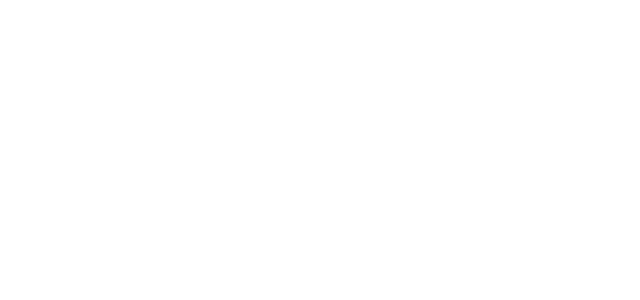
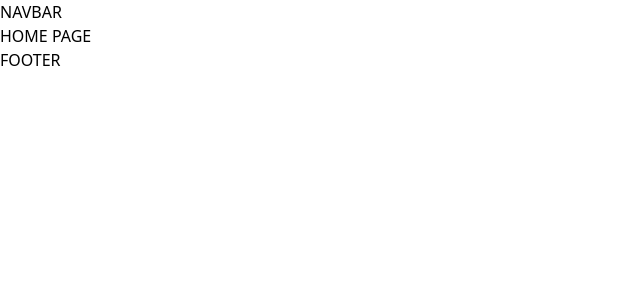
Before and after one commit to Nikolaevmar/itserviceskn, a React (Create React App) app: page / in a window 1280 px wide. Shown: the top 300 px of the page, without its empty margins (0-640 px from the left). Built offline with nearby package versions, Linux system fonts and the light colour scheme.

Commit message:
set up router

```diff
--- a/src/App.js
+++ b/src/App.js
@@ -1,9 +1,27 @@
 import { BrowserRouter, Route, Routes, Navigate } from "react-router-dom";
+
+//Pages and components
+import Apply from './pages/Apply'
+import Contacts from './pages/Contacts'
+import Home from './pages/Home'
+import Pricing from './pages/Pricing'
+import Navbar from './components/Navbar'
+import Footer from './components/Footer'
 
 function App() {
   return (
     <div className="App">
-
+      <BrowserRouter>
+      <Navbar/>
+      <Routes>
+        <Route path="/" element={<Home/>} />
+        <Route path="/apply" element={<Apply/>} />
+        <Route path="/contacts" element={<Contacts/>} />
+        <Route path="/pricing" element={<Pricing/>} />
+        <Route path="*" element={<Navigate to="/" />} />
+      </Routes>
+      </BrowserRouter>
+      <Footer/>
     </div>
   );
 }
--- a/src/components/Footer.js
+++ b/src/components/Footer.js
@@ -0,0 +1,9 @@
+import React from 'react'
+
+export default function Footer() {
+    return (
+        <div>
+            FOOTER
+        </div>
+    )
+}
--- a/src/components/Navbar.js
+++ b/src/components/Navbar.js
@@ -0,0 +1,9 @@
+import React from 'react'
+
+export default function Navbar() {
+    return (
+        <div>
+            NAVBAR
+        </div>
+    )
+}
--- a/src/pages/Apply.js
+++ b/src/pages/Apply.js
@@ -0,0 +1,9 @@
+import React from 'react'
+
+export default function Apply() {
+    return (
+        <div>
+            apply
+        </div>
+    )
+}
--- a/src/pages/Contacts.js
+++ b/src/pages/Contacts.js
@@ -0,0 +1,9 @@
+import React from 'react'
+
+export default function Contacts() {
+    return (
+        <div>
+            hell
+        </div>
+    )
+}
--- a/src/pages/Home.js
+++ b/src/pages/Home.js
@@ -0,0 +1,9 @@
+import React from 'react'
+
+export default function Home() {
+    return (
+        <div>
+            HOME PAGE
+        </div>
+    )
+}
--- a/src/pages/Pricing.js
+++ b/src/pages/Pricing.js
@@ -0,0 +1,9 @@
+import React from 'react'
+
+export default function Pricing() {
+    return (
+        <div>
+            hehehe
+        </div>
+    )
+}
```
